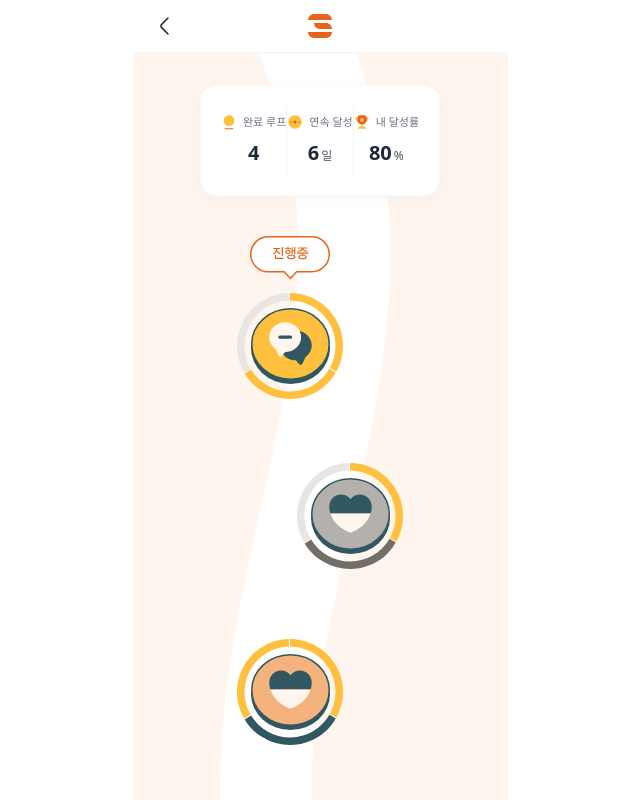
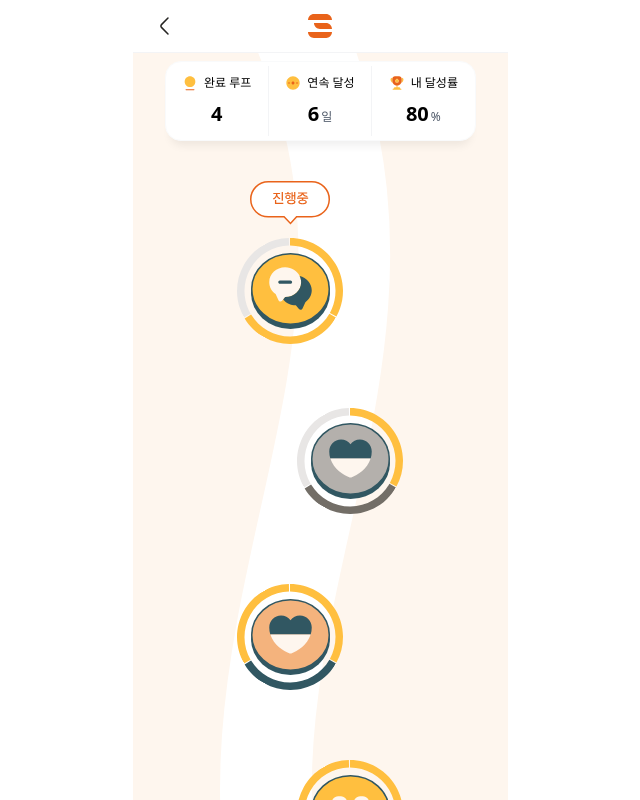
Before and after one commit to KUIT-Hackathon-Team1/JAKSIM-Web, a React (Vite) app: page /home in a window 1280 px wide. Shown: the whole page, without its empty margins (320-960 px from the left). Built offline with nearby package versions, Linux system fonts and the light colour scheme.

Commit message:
style: 홈 화면  css 수정

```diff
--- a/src/pages/Home/Home.tsx
+++ b/src/pages/Home/Home.tsx
@@ -56,48 +56,46 @@ const Home = () => {
           </div>
         )}
 
-        <div className="relative z-10 px-6 pt-6 flex flex-col items-center">
+        <div className="relative z-10 flex flex-col items-center w-full">
           {/* 통계 카드 영역 */}
-          <section className="bg-white rounded-2xl p-5 shadow-[0_4px_20px_rgba(0,0,0,0.03)] flex justify-between items-center mx-8 mt-2 border border-gray-50">
+          <section className="bg-white h-20 rounded-2xl shadow-[0_10px_10px_-6px_rgba(0,0,0,0.07)] flex justify-between items-center w-[calc(100%-64px)] mt-2 border border-gray-50">
             {/* 완료 루프: 뱃지의 수 */}
             <div className="flex flex-col items-center flex-1 border-r border-gray-100 py-2">
               <div className="flex items-center gap-1.5 mb-2">
                 <img src={icLoop} alt="loop" className="w-4 h-4" />
-                <span className="text-[11px] font-medium text-gray-500">
+                <span className="text-[12px] font-medium text-black">
                   완료 루프
                 </span>
               </div>
-              <span className="text-xl font-bold text-gray-800">
+              <span className="text-xl font-bold text-black">
                 {summary.completedLoops}
               </span>
             </div>
-
             {/* 연속 달성: 목표 달성 일수 */}
             <div className="flex flex-col items-center flex-1 border-r border-gray-100 py-2">
               <div className="flex items-center gap-1.5 mb-2">
                 <img src={icStreak} alt="streak" className="w-4 h-4" />
-                <span className="text-[11px] font-medium text-gray-500">
+                <span className="text-[12px] font-medium text-black">
                   연속 달성
                 </span>
               </div>
               <div className="flex items-baseline gap-0.5">
-                <span className="text-xl font-bold text-gray-800">
+                <span className="text-xl font-bold text-black">
                   {summary.streakDays}
                 </span>
                 <span className="text-xs text-gray-600 font-medium">일</span>
               </div>
             </div>
-
             {/* 내 달성률 */}
             <div className="flex flex-col items-center flex-1 py-2">
               <div className="flex items-center gap-1.5 mb-2">
                 <img src={icTrophy} alt="trophy" className="w-4 h-4" />
-                <span className="text-[11px] font-medium text-gray-500">
+                <span className="text-[12px] font-medium text-black">
                   내 달성률
                 </span>
               </div>
               <div className="flex items-baseline gap-0.5">
-                <span className="text-xl font-bold text-gray-800">
+                <span className="text-xl font-bold text-black">
                   {summary.achievementRate}
                 </span>
                 <span className="text-xs text-gray-600 font-medium">%</span>
@@ -109,7 +107,7 @@ const Home = () => {
           {!hasInProgress && badges.length === 0 && (
             <div className="mb-10 flex flex-col items-center">
               {/* 안내 텍스트 */}
-              <div className="text-center mb-10">
+              <div className="text-center mt-30 mb-10">
                 <p className="text-black font-medium text-base mb-1">
                   아직 계획한 목표가 없어요
                 </p>
```
